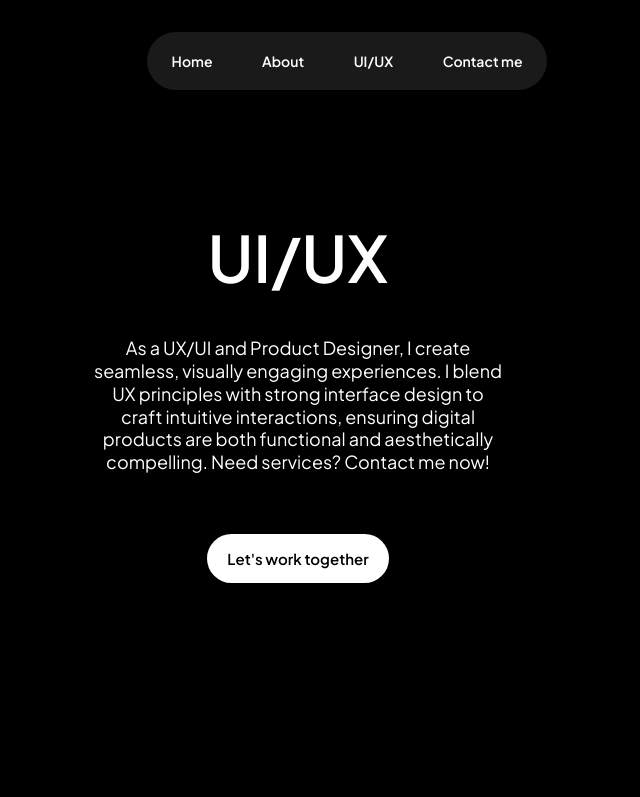
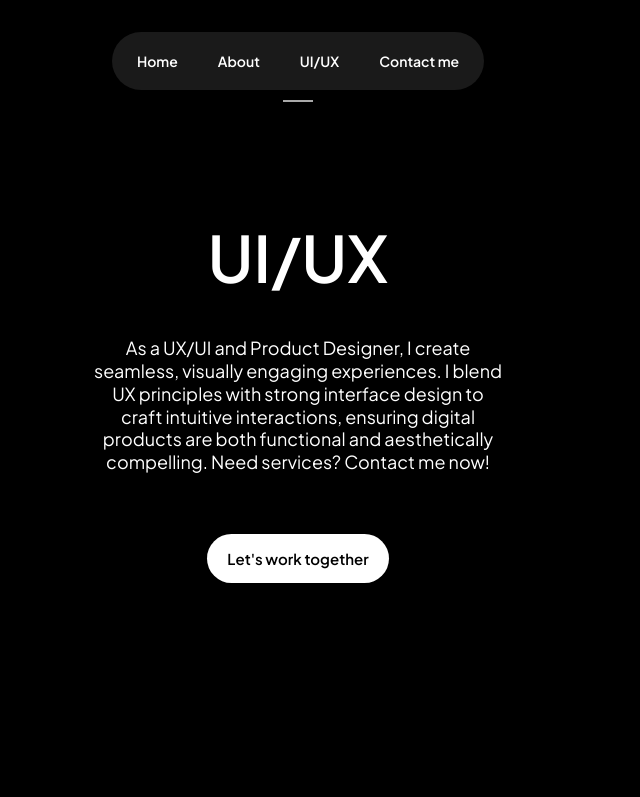
Before and after one commit to amendes-design/amendes-design.github.io, a plain HTML site: page uiux.html in a window 1280 px wide. Both pictures are taken after a click on the element "Menu". Shown: the top 797 px of the page, without its empty margins (342-982 px from the left). Drawn offline with Linux system fonts and the light colour scheme.

Commit message:
refactor navbar code

```diff
--- a/scripts/navbar.js
+++ b/scripts/navbar.js
@@ -30,10 +30,14 @@ function isMobileCheck(){
 
 function enableMenu(){
     document.getElementsByClassName('menu-button')[0].style.visibility = 'collapse';
-    document.getElementsByClassName('navbar-content')[0].classList.add('show');
+    document.getElementsByClassName('navbar-content')[0].classList.add('active');
+    document.getElementsByClassName('more')[0].classList.add('active');
+
+    // setInterval(disableMenu, 10000);
 }
 
 function disableMenu(){
     document.getElementsByClassName('menu-button')[0].style.visibility = 'visible';
-    document.getElementsByClassName('navbar-content')[0].classList.remove('show');
+    document.getElementsByClassName('navbar-content')[0].classList.remove('active');
+    document.getElementsByClassName('more')[0].classList.remove('active');
 }
--- a/styles/navbar.css
+++ b/styles/navbar.css
@@ -10,7 +10,7 @@
     margin-top: 4vh;
 
     display: flex;
-    flex-direction: row;
+    flex-direction: column;
     justify-content: center;
     justify-items: center;
     align-content: center;
@@ -23,37 +23,51 @@
     font-size: 14px;
     color:white;
     text-decoration: none;
-}
-
-.navbar .menu-button{
-    padding: 15px 30px;
-    border-radius: 30px;
-    background-color:rgba(255, 255, 255, 0.1);
-    backdrop-filter: blur(10px);
-}
-
-.navbar .menu-button:hover{
-    padding: 20px 30px;
+    text-wrap: nowrap;
+    text-overflow: clip;
 }
 
 .navbar-content{
-    visibility: collapse;
     display: flex;
+    flex-direction: row;
     justify-content: space-around;
-    width: 0px;
+    max-width: fit-content;
+    width: 200px;
+    padding: 0px 5px;
 
     border-radius: 30px;
     background-color:rgba(255, 255, 255, 0.1);
     backdrop-filter: blur(10px);
 
     overflow: hidden;
-    transition: width 300ms;
+    text-overflow: clip;
+    transition: all 250ms ease;
 }
 
-.navbar-content a{
-    visibility: collapse;
+.navbar-content.active{
+    width: 400px;
+}
+
+.navbar-content.active p, .navbar-content a{
+    display: none;
+}
+
+.navbar-content.active a, .navbar-content p{
+    display:initial;
+}
+
+.navbar-content .menu-button{
+    padding: 15px 20px;
+    transition: padding 200ms;
+}
+
+.navbar-content .menu-button:hover{
+    padding: 20px 20px;
+}
+
+.navbar-content .navbar-button{
     padding: 10px 15px;
-    margin: 10px 10px;
+    margin: 10px 5px;
     border-radius: 25px;
 
     overflow: hidden;
@@ -62,18 +76,47 @@
     background-color: transparent;
 }
 
-.navbar-content.show{
-    visibility: visible;
-    width: 400px;
-    max-width: fit-content;
+.navbar-content .navbar-button:hover{
+    background-color:rgba(255, 255, 255, 0.05);
 }
 
-.navbar-content.show a{
-    visibility: visible;
+.navbar .more{
+    display: none;
 }
 
-.navbar-content.show a:hover{
-    background-color:rgba(255, 255, 255, 0.05);
+.navbar .more.active{
+    display: flex;
+    flex-direction: column;
+    align-items: center;
+    background-color: transparent;
+
+}
+
+.navbar .bar{
+    width: 30px;
+    height: 2px;
+
+    margin: 10px 0px;
+    background-color: darkgray;
+    transition: width 200ms;
+}
+
+.navbar .more p{
+    display: none;
+    font-size: 12px;
+    color: darkgray;
+}
+
+.navbar .more:hover{
+    cursor: pointer;
+}
+
+.navbar .more:hover p{
+    display: flex;
+}
+
+.navbar .more:hover .bar{
+    width: 50px;
 }
 
 @media only screen and (max-width: 600px) {
--- a/uiux.html
+++ b/uiux.html
@@ -15,12 +15,16 @@
 
 <body>
     <div class="navbar">
-        <p class="menu-button">Menu</p>
         <div class="navbar-content">
-            <a href="./index.html">Home</a>
-            <a href="./about.html">About</a>
-            <a href="./uiux.html">UI/UX</a>
-            <a href="./about.html">Contact me</a>
+            <p class="menu-button">Menu</p>
+            <a class="navbar-button" href="./index.html">Home</a>
+            <a class="navbar-button" href="./about.html">About</a>
+            <a class="navbar-button" href="./uiux.html">UI/UX</a>
+            <a class="navbar-button" href="./about.html">Contact me</a>
+        </div>
+        <div class="more">
+            <div class="bar"></div>
+            <p>More</p>
         </div>
     </div>
 
```
Also changed, not shown: about.html (+9 -7 lines), index.html (+9 -5 lines).
